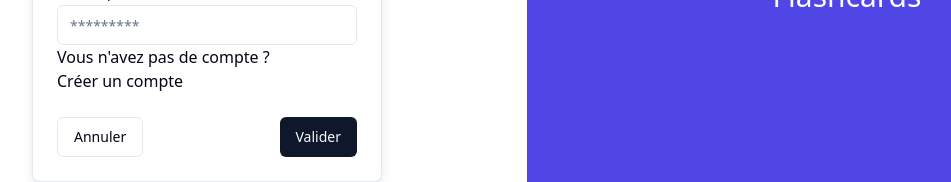
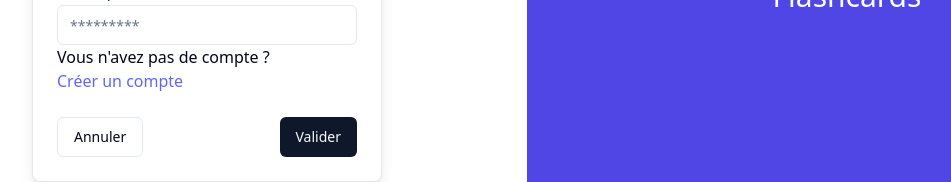
Before and after one commit to zlahmar/FlashCards, a React (Vite) app: page /connexion in a window 1280 px wide. Shown: the part 404-586 px from the top of the page, without its empty margins (113-1064 px from the left). Built offline with nearby package versions, Linux system fonts and the light colour scheme.

Commit message:
couleur link

```diff
--- a/src/components/SignIn/SignIn.tsx
+++ b/src/components/SignIn/SignIn.tsx
@@ -55,7 +55,7 @@ export const SignIn = () => {
             </div>
           </form>
           <p>Vous n'avez pas de compte ? </p>
-          <Link to={"/inscription"}>Créer un compte</Link>
+          <Link to={"/inscription"} className="text-indigo-500">Créer un compte</Link>
         </CardContent>
 
         <CardFooter className="flex justify-between">
```
